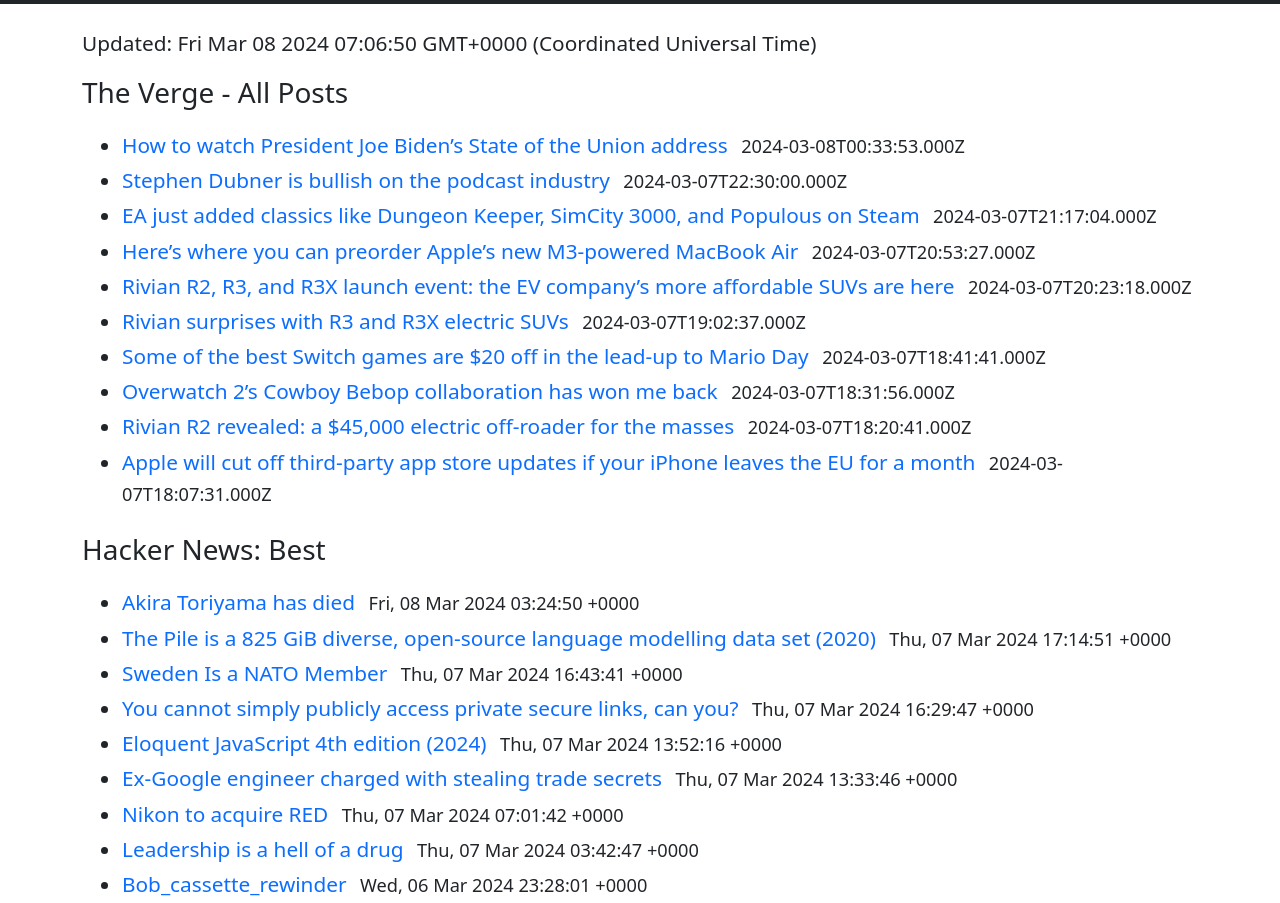
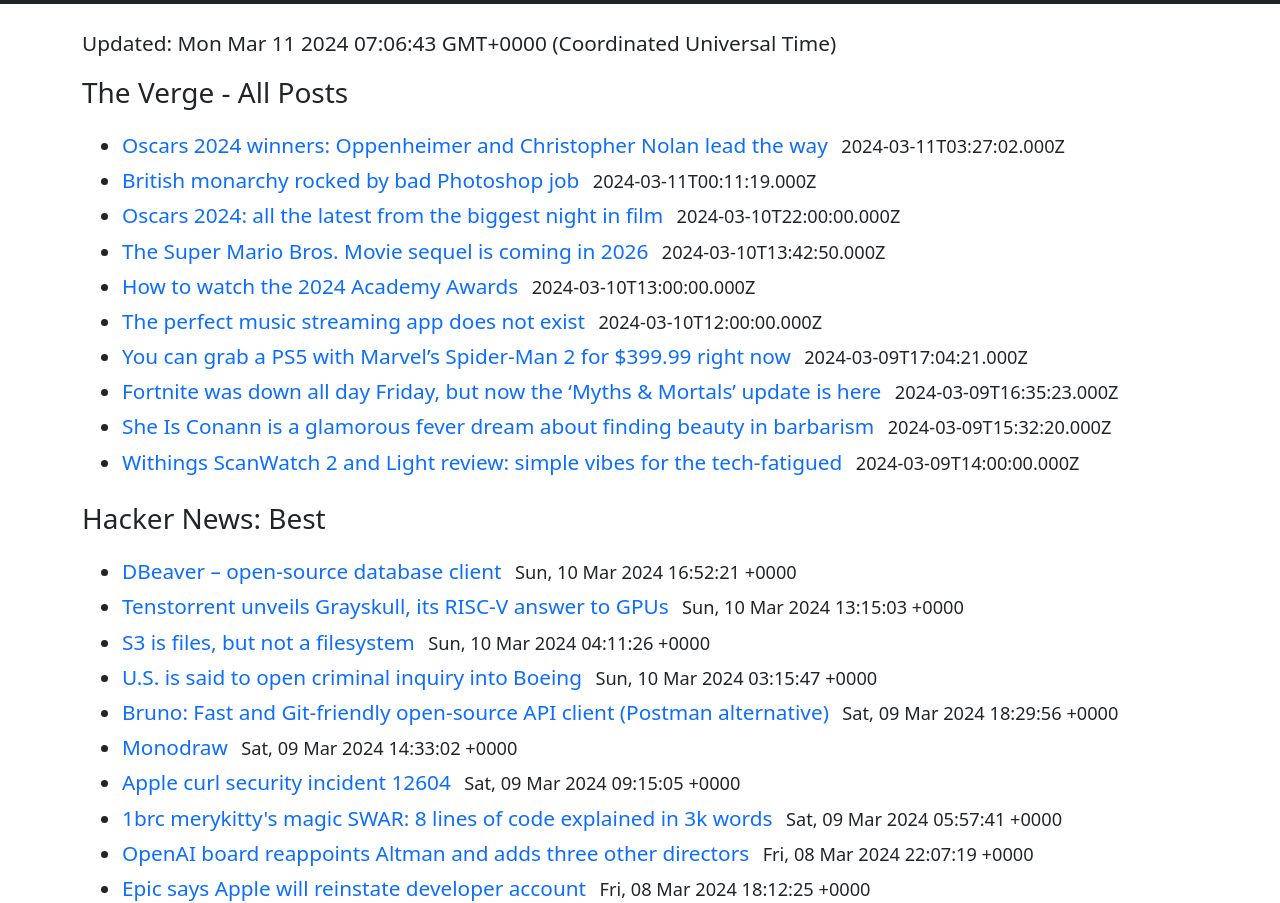
Before and after one commit to quicoto/news-digest, a plain HTML site: page index.html in a window 1280 px wide. Shown: the part 50-953 px from the top of the page. Drawn offline with Linux system fonts and the light colour scheme.

Commit message:
Deploying to gh-pages from @ quicoto/news-digest@2998100fcf6fc7d37a70b77f335ef6f0e93c5d32 🚀

```diff
--- a/index.html
+++ b/index.html
@@ -21,69 +21,69 @@
       <div class="container mb-3">
         <div class="row mb-3">
           <div class="col">
-            <strong>Updated</strong>: Fri Mar 08 2024 07:06:50 GMT+0000 (Coordinated Universal Time)
+            <strong>Updated</strong>: Mon Mar 11 2024 07:06:43 GMT+0000 (Coordinated Universal Time)
           </div>
         </div>
         <section class="row"><div class="col"><h2 class="h3">The Verge -  All Posts</h2><ul class="mb-4"><li class="mb-1">
-    <a rel="noopener" target="_blank" href="https://www.theverge.com/2024/3/7/24092301/state-of-the-union-biden-how-to-watch-time-date" title="How to watch President Joe Biden’s State of the Union address">How to watch President Joe Biden’s State of the Union address</a>
-    <time datetime="2024-03-08T00:33:53.000Z" class="ps-2 small">2024-03-08T00:33:53.000Z</time>
+    <a rel="noopener" target="_blank" href="https://www.theverge.com/2024/3/10/24094772/oscars-2024-winners-list-oppenheimer-poor-things" title="Oscars 2024 winners: Oppenheimer and Christopher Nolan lead the way">Oscars 2024 winners: Oppenheimer and Christopher Nolan lead the way</a>
+    <time datetime="2024-03-11T03:27:02.000Z" class="ps-2 small">2024-03-11T03:27:02.000Z</time>
   </li><li class="mb-1">
-    <a rel="noopener" target="_blank" href="https://www.theverge.com/2024/3/7/24093805/stephen-dubner-freakonomics-on-air-fest-siriusxm-apple-spotify" title="Stephen Dubner is bullish on the podcast industry">Stephen Dubner is bullish on the podcast industry</a>
-    <time datetime="2024-03-07T22:30:00.000Z" class="ps-2 small">2024-03-07T22:30:00.000Z</time>
+    <a rel="noopener" target="_blank" href="https://www.theverge.com/2024/3/10/24096762/kate-middleton-edited-photo-royal-family-possible-fake" title="British monarchy rocked by bad Photoshop job">British monarchy rocked by bad Photoshop job</a>
+    <time datetime="2024-03-11T00:11:19.000Z" class="ps-2 small">2024-03-11T00:11:19.000Z</time>
   </li><li class="mb-1">
-    <a rel="noopener" target="_blank" href="https://www.theverge.com/2024/3/7/24093716/ea-steam-classics-dungeon-keeper-simcity-populous" title="EA just added classics like Dungeon Keeper, SimCity 3000, and Populous on Steam">EA just added classics like Dungeon Keeper, SimCity 3000, and Populous on Steam</a>
-    <time datetime="2024-03-07T21:17:04.000Z" class="ps-2 small">2024-03-07T21:17:04.000Z</time>
+    <a rel="noopener" target="_blank" href="https://www.theverge.com/24091138/oscars-2024-news-winners-nominees" title="Oscars 2024: all the latest from the biggest night in film">Oscars 2024: all the latest from the biggest night in film</a>
+    <time datetime="2024-03-10T22:00:00.000Z" class="ps-2 small">2024-03-10T22:00:00.000Z</time>
   </li><li class="mb-1">
-    <a rel="noopener" target="_blank" href="https://www.theverge.com/24090194/apple-m3-macbook-air-13-15-inch-2024-preorder-how-to-buy-release-date-price" title="Here’s where you can preorder Apple’s new M3-powered MacBook Air">Here’s where you can preorder Apple’s new M3-powered MacBook Air</a>
-    <time datetime="2024-03-07T20:53:27.000Z" class="ps-2 small">2024-03-07T20:53:27.000Z</time>
+    <a rel="noopener" target="_blank" href="https://www.theverge.com/2024/3/10/24096213/super-mario-bros-movie-2-sequel-2026" title="The Super Mario Bros. Movie sequel is coming in 2026">The Super Mario Bros. Movie sequel is coming in 2026</a>
+    <time datetime="2024-03-10T13:42:50.000Z" class="ps-2 small">2024-03-10T13:42:50.000Z</time>
   </li><li class="mb-1">
-    <a rel="noopener" target="_blank" href="https://www.theverge.com/2024/3/5/24091079/rivian-r2-ev-launch-suv-price-live" title="Rivian R2, R3, and R3X launch event: the EV company’s more affordable SUVs are here">Rivian R2, R3, and R3X launch event: the EV company’s more affordable SUVs are here</a>
-    <time datetime="2024-03-07T20:23:18.000Z" class="ps-2 small">2024-03-07T20:23:18.000Z</time>
+    <a rel="noopener" target="_blank" href="https://www.theverge.com/2024/3/10/24092561/oscars-2024-academy-awards-watch-live" title="How to watch the 2024 Academy Awards ">How to watch the 2024 Academy Awards </a>
+    <time datetime="2024-03-10T13:00:00.000Z" class="ps-2 small">2024-03-10T13:00:00.000Z</time>
   </li><li class="mb-1">
-    <a rel="noopener" target="_blank" href="https://www.theverge.com/2024/3/7/24093570/rivian-r3-r3x-electric-suv-crossover-pics-specs" title="Rivian surprises with R3 and R3X electric SUVs">Rivian surprises with R3 and R3X electric SUVs</a>
-    <time datetime="2024-03-07T19:02:37.000Z" class="ps-2 small">2024-03-07T19:02:37.000Z</time>
+    <a rel="noopener" target="_blank" href="https://www.theverge.com/2024/3/10/24094743/best-music-app-nothing-phone-2a-m3-macbook-air-rivian-r3-installer-newsletter" title="The perfect music streaming app does not exist">The perfect music streaming app does not exist</a>
+    <time datetime="2024-03-10T12:00:00.000Z" class="ps-2 small">2024-03-10T12:00:00.000Z</time>
   </li><li class="mb-1">
-    <a rel="noopener" target="_blank" href="https://www.theverge.com/2024/3/7/24092444/mario-kart-8-deluxe-ugreen-magsafe-charging-stand-logitech-crayon-stylus-deal-sale" title="Some of the best Switch games are $20 off in the lead-up to Mario Day ">Some of the best Switch games are $20 off in the lead-up to Mario Day </a>
-    <time datetime="2024-03-07T18:41:41.000Z" class="ps-2 small">2024-03-07T18:41:41.000Z</time>
+    <a rel="noopener" target="_blank" href="https://www.theverge.com/2024/3/9/24094340/sony-playstation-5-ps5-slim-bundle-spider-man-2-ipad-pro-m1-m2-deal-sale" title="You can grab a PS5 with Marvel’s Spider-Man 2 for $399.99 right now">You can grab a PS5 with Marvel’s Spider-Man 2 for $399.99 right now</a>
+    <time datetime="2024-03-09T17:04:21.000Z" class="ps-2 small">2024-03-09T17:04:21.000Z</time>
   </li><li class="mb-1">
-    <a rel="noopener" target="_blank" href="https://www.theverge.com/2024/3/7/24093455/overwatch-2-cowboy-bebop-collaboration" title="Overwatch 2’s Cowboy Bebop collaboration has won me back ">Overwatch 2’s Cowboy Bebop collaboration has won me back </a>
-    <time datetime="2024-03-07T18:31:56.000Z" class="ps-2 small">2024-03-07T18:31:56.000Z</time>
+    <a rel="noopener" target="_blank" href="https://www.theverge.com/2024/3/8/24094877/fortnite-down-outage-chapter-5-season-2-update-download" title="Fortnite was down all day Friday, but now the ‘Myths & Mortals’ update is here">Fortnite was down all day Friday, but now the ‘Myths & Mortals’ update is here</a>
+    <time datetime="2024-03-09T16:35:23.000Z" class="ps-2 small">2024-03-09T16:35:23.000Z</time>
   </li><li class="mb-1">
-    <a rel="noopener" target="_blank" href="https://www.theverge.com/2024/3/7/24093215/rivian-r2-revealed-ev-suv-price-specs-price" title="Rivian R2 revealed: a $45,000 electric off-roader for the masses">Rivian R2 revealed: a $45,000 electric off-roader for the masses</a>
-    <time datetime="2024-03-07T18:20:41.000Z" class="ps-2 small">2024-03-07T18:20:41.000Z</time>
+    <a rel="noopener" target="_blank" href="https://www.theverge.com/24090625/she-is-conann-bertrand-mandico-review" title="She Is Conann is a glamorous fever dream about finding beauty in barbarism">She Is Conann is a glamorous fever dream about finding beauty in barbarism</a>
+    <time datetime="2024-03-09T15:32:20.000Z" class="ps-2 small">2024-03-09T15:32:20.000Z</time>
   </li><li class="mb-1">
-    <a rel="noopener" target="_blank" href="https://www.theverge.com/2024/3/7/24093437/apple-iphone-third-party-app-store-dma-eu" title="Apple will cut off third-party app store updates if your iPhone leaves the EU for a month">Apple will cut off third-party app store updates if your iPhone leaves the EU for a month</a>
-    <time datetime="2024-03-07T18:07:31.000Z" class="ps-2 small">2024-03-07T18:07:31.000Z</time>
+    <a rel="noopener" target="_blank" href="https://www.theverge.com/24085043/withings-scanwatch-2-scanwatch-light-review-wearables-smartwatch" title="Withings ScanWatch 2 and Light review: simple vibes for the tech-fatigued">Withings ScanWatch 2 and Light review: simple vibes for the tech-fatigued</a>
+    <time datetime="2024-03-09T14:00:00.000Z" class="ps-2 small">2024-03-09T14:00:00.000Z</time>
   </li></ul></div></section><section class="row"><div class="col"><h2 class="h3">Hacker News: Best</h2><ul class="mb-4"><li class="mb-1">
-    <a rel="noopener" target="_blank" href="https://noisypixel.net/dragon-ball-creator-akira-toriyama-has-passed-away/" title="Akira Toriyama has died">Akira Toriyama has died</a>
-    <time datetime="Fri, 08 Mar 2024 03:24:50 +0000" class="ps-2 small">Fri, 08 Mar 2024 03:24:50 +0000</time>
+    <a rel="noopener" target="_blank" href="https://github.com/dbeaver/dbeaver" title="DBeaver – open-source database client">DBeaver – open-source database client</a>
+    <time datetime="Sun, 10 Mar 2024 16:52:21 +0000" class="ps-2 small">Sun, 10 Mar 2024 16:52:21 +0000</time>
   </li><li class="mb-1">
-    <a rel="noopener" target="_blank" href="https://pile.eleuther.ai/" title="The Pile is a 825 GiB diverse, open-source language modelling data set (2020)">The Pile is a 825 GiB diverse, open-source language modelling data set (2020)</a>
-    <time datetime="Thu, 07 Mar 2024 17:14:51 +0000" class="ps-2 small">Thu, 07 Mar 2024 17:14:51 +0000</time>
+    <a rel="noopener" target="_blank" href="https://www.techradar.com/pro/firm-headed-by-legendary-chip-architect-behind-amd-zen-finally-releases-first-hardware-days-after-being-selected-to-build-the-future-of-ai-in-japan-tenstorrent-unveils-grayskull-its-risc-v-answer-to-gpus" title="Tenstorrent unveils Grayskull, its RISC-V answer to GPUs">Tenstorrent unveils Grayskull, its RISC-V answer to GPUs</a>
+    <time datetime="Sun, 10 Mar 2024 13:15:03 +0000" class="ps-2 small">Sun, 10 Mar 2024 13:15:03 +0000</time>
   </li><li class="mb-1">
-    <a rel="noopener" target="_blank" href="https://www.government.se/press-releases/2024/03/sweden-is-a-nato-member/" title="Sweden Is a NATO Member">Sweden Is a NATO Member</a>
-    <time datetime="Thu, 07 Mar 2024 16:43:41 +0000" class="ps-2 small">Thu, 07 Mar 2024 16:43:41 +0000</time>
+    <a rel="noopener" target="_blank" href="https://calpaterson.com/s3.html" title="S3 is files, but not a filesystem">S3 is files, but not a filesystem</a>
+    <time datetime="Sun, 10 Mar 2024 04:11:26 +0000" class="ps-2 small">Sun, 10 Mar 2024 04:11:26 +0000</time>
   </li><li class="mb-1">
-    <a rel="noopener" target="_blank" href="https://vin01.github.io/piptagole/security-tools/soar/urlscan/hybrid-analysis/data-leaks/urlscan.io/cloudflare-radar%22/2024/03/07/url-database-leaks-private-urls.html" title="You cannot simply publicly access private secure links, can you?">You cannot simply publicly access private secure links, can you?</a>
-    <time datetime="Thu, 07 Mar 2024 16:29:47 +0000" class="ps-2 small">Thu, 07 Mar 2024 16:29:47 +0000</time>
+    <a rel="noopener" target="_blank" href="https://www.nytimes.com/2024/03/09/business/boeing-criminal-inquiry-alaska-airlines-flight.html" title="U.S. is said to open criminal inquiry into Boeing">U.S. is said to open criminal inquiry into Boeing</a>
+    <time datetime="Sun, 10 Mar 2024 03:15:47 +0000" class="ps-2 small">Sun, 10 Mar 2024 03:15:47 +0000</time>
   </li><li class="mb-1">
-    <a rel="noopener" target="_blank" href="https://eloquentjavascript.net/" title="Eloquent JavaScript 4th edition (2024)">Eloquent JavaScript 4th edition (2024)</a>
-    <time datetime="Thu, 07 Mar 2024 13:52:16 +0000" class="ps-2 small">Thu, 07 Mar 2024 13:52:16 +0000</time>
+    <a rel="noopener" target="_blank" href="https://www.usebruno.com/" title="Bruno: Fast and Git-friendly open-source API client (Postman alternative)">Bruno: Fast and Git-friendly open-source API client (Postman alternative)</a>
+    <time datetime="Sat, 09 Mar 2024 18:29:56 +0000" class="ps-2 small">Sat, 09 Mar 2024 18:29:56 +0000</time>
   </li><li class="mb-1">
-    <a rel="noopener" target="_blank" href="https://apnews.com/article/china-google-justice-department-63156ade1e564d15d92adbef91e9c5da" title="Ex-Google engineer charged with stealing trade secrets">Ex-Google engineer charged with stealing trade secrets</a>
-    <time datetime="Thu, 07 Mar 2024 13:33:46 +0000" class="ps-2 small">Thu, 07 Mar 2024 13:33:46 +0000</time>
+    <a rel="noopener" target="_blank" href="https://monodraw.helftone.com/" title="Monodraw">Monodraw</a>
+    <time datetime="Sat, 09 Mar 2024 14:33:02 +0000" class="ps-2 small">Sat, 09 Mar 2024 14:33:02 +0000</time>
   </li><li class="mb-1">
-    <a rel="noopener" target="_blank" href="https://www.nikon.com/company/news/2024/0307_01.html" title="Nikon to acquire RED">Nikon to acquire RED</a>
-    <time datetime="Thu, 07 Mar 2024 07:01:42 +0000" class="ps-2 small">Thu, 07 Mar 2024 07:01:42 +0000</time>
+    <a rel="noopener" target="_blank" href="https://daniel.haxx.se/blog/2024/03/08/the-apple-curl-security-incident-12604/" title="Apple curl security incident 12604">Apple curl security incident 12604</a>
+    <time datetime="Sat, 09 Mar 2024 09:15:05 +0000" class="ps-2 small">Sat, 09 Mar 2024 09:15:05 +0000</time>
   </li><li class="mb-1">
-    <a rel="noopener" target="_blank" href="https://ludic.mataroa.blog/blog/leadership-is-a-hell-of-a-drug/" title="Leadership is a hell of a drug">Leadership is a hell of a drug</a>
-    <time datetime="Thu, 07 Mar 2024 03:42:47 +0000" class="ps-2 small">Thu, 07 Mar 2024 03:42:47 +0000</time>
+    <a rel="noopener" target="_blank" href="https://questdb.io/blog/1brc-merykittys-magic-swar/" title="1brc merykitty's magic SWAR: 8 lines of code explained in 3k words">1brc merykitty's magic SWAR: 8 lines of code explained in 3k words</a>
+    <time datetime="Sat, 09 Mar 2024 05:57:41 +0000" class="ps-2 small">Sat, 09 Mar 2024 05:57:41 +0000</time>
   </li><li class="mb-1">
-    <a rel="noopener" target="_blank" href="https://github.com/dekuNukem/bob_cassette_rewinder" title="Bob_cassette_rewinder">Bob_cassette_rewinder</a>
-    <time datetime="Wed, 06 Mar 2024 23:28:01 +0000" class="ps-2 small">Wed, 06 Mar 2024 23:28:01 +0000</time>
+    <a rel="noopener" target="_blank" href="https://www.reuters.com/technology/sam-altman-return-openais-board-information-reports-2024-03-08/" title="OpenAI board reappoints Altman and adds three other directors">OpenAI board reappoints Altman and adds three other directors</a>
+    <time datetime="Fri, 08 Mar 2024 22:07:19 +0000" class="ps-2 small">Fri, 08 Mar 2024 22:07:19 +0000</time>
   </li><li class="mb-1">
-    <a rel="noopener" target="_blank" href="https://www.npr.org/2024/03/06/1236277058/boeing-737-max-9-alaska-airlines-door-plug-removed-ntsb-commerce-cantwell-cruz" title="NTSB says Boeing is withholding key details about door plug on Alaska 737 MAX 9">NTSB says Boeing is withholding key details about door plug on Alaska 737 MAX 9</a>
-    <time datetime="Wed, 06 Mar 2024 22:50:34 +0000" class="ps-2 small">Wed, 06 Mar 2024 22:50:34 +0000</time>
+    <a rel="noopener" target="_blank" href="https://9to5mac.com/2024/03/08/epic-says-apple-will-reinstate-developer-account-clearing-path-for-epic-games-store-on-iphone/" title="Epic says Apple will reinstate developer account">Epic says Apple will reinstate developer account</a>
+    <time datetime="Fri, 08 Mar 2024 18:12:25 +0000" class="ps-2 small">Fri, 08 Mar 2024 18:12:25 +0000</time>
   </li></ul></div></section>
       </div>
       <footer class="bg-dark text-light p-4">
```
